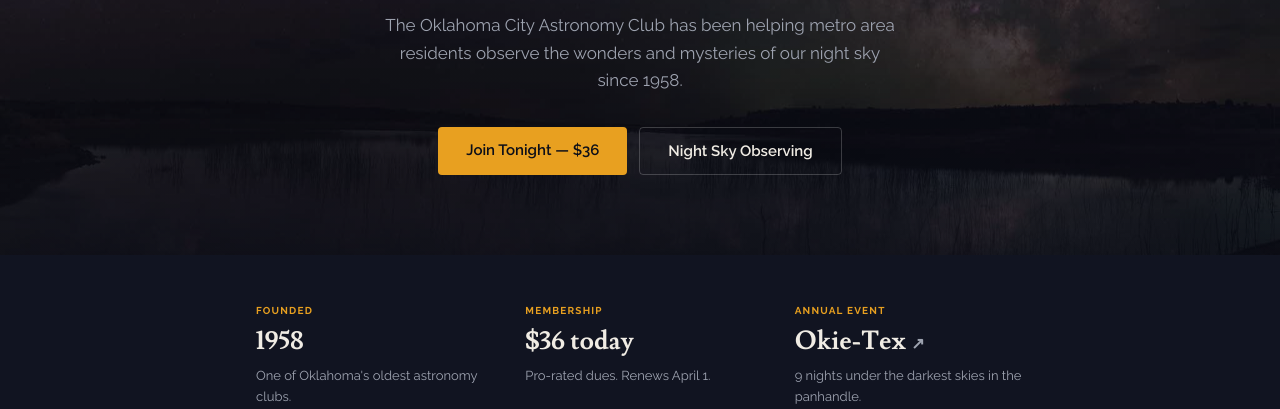
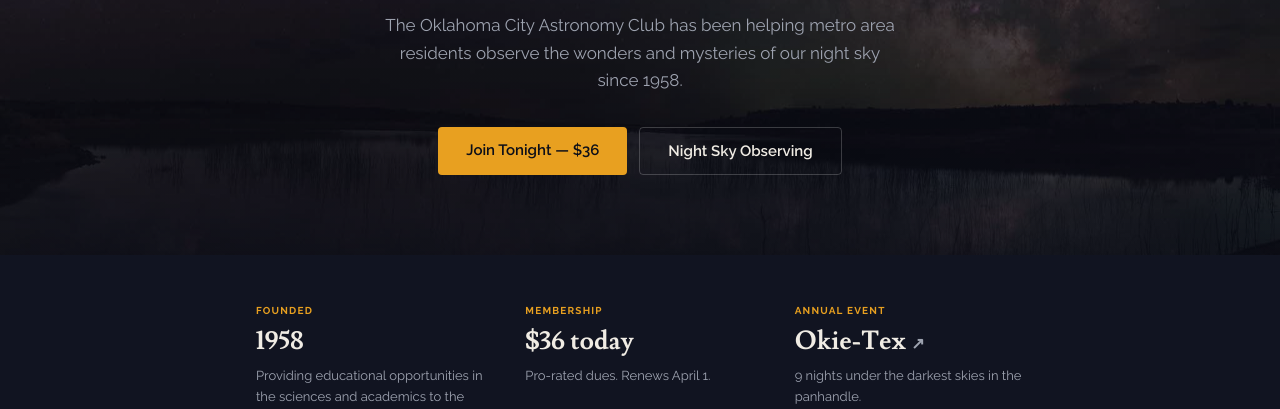
Before and after one commit to sdmacdonald/okcastro.club, an Astro site: page / in a window 1280 px wide. Shown: the part 391-800 px from the top of the page. Built offline with nearby package versions, Linux system fonts and the light colour scheme; Astro itself is replaced by a stand-in of ours.

Commit message:
Homepage copy tweaks

```diff
--- a/src/pages/index.astro
+++ b/src/pages/index.astro
@@ -41,7 +41,7 @@
       <div>
         <p class="font-body text-[10px] font-bold uppercase tracking-[0.12em] text-ds-gold mb-1">Founded</p>
         <p class="font-display font-bold text-ds-text text-[26px]">1958</p>
-        <p class="font-body text-[13px] text-ds-text-2 leading-relaxed mt-1">One of Oklahoma's oldest astronomy clubs.</p>
+        <p class="font-body text-[13px] text-ds-text-2 leading-relaxed mt-1">Providing educational opportunities in the sciences and academics to the public.</p>
       </div>
       <div>
         <p class="font-body text-[10px] font-bold uppercase tracking-[0.12em] text-ds-gold mb-1">Membership</p>
```
